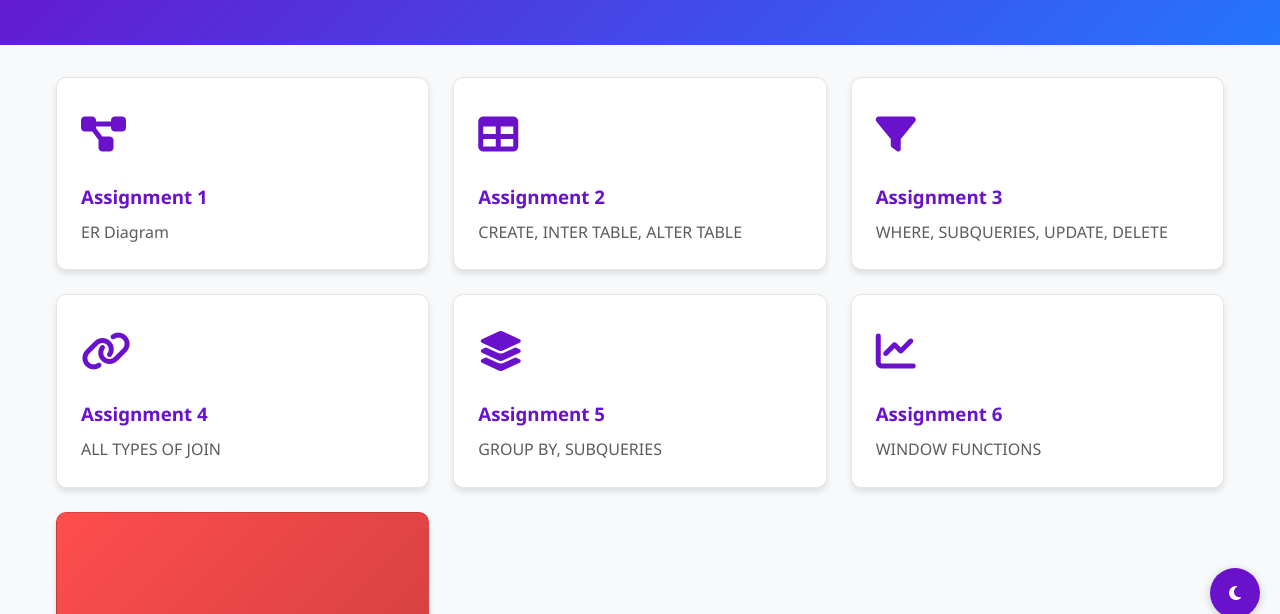
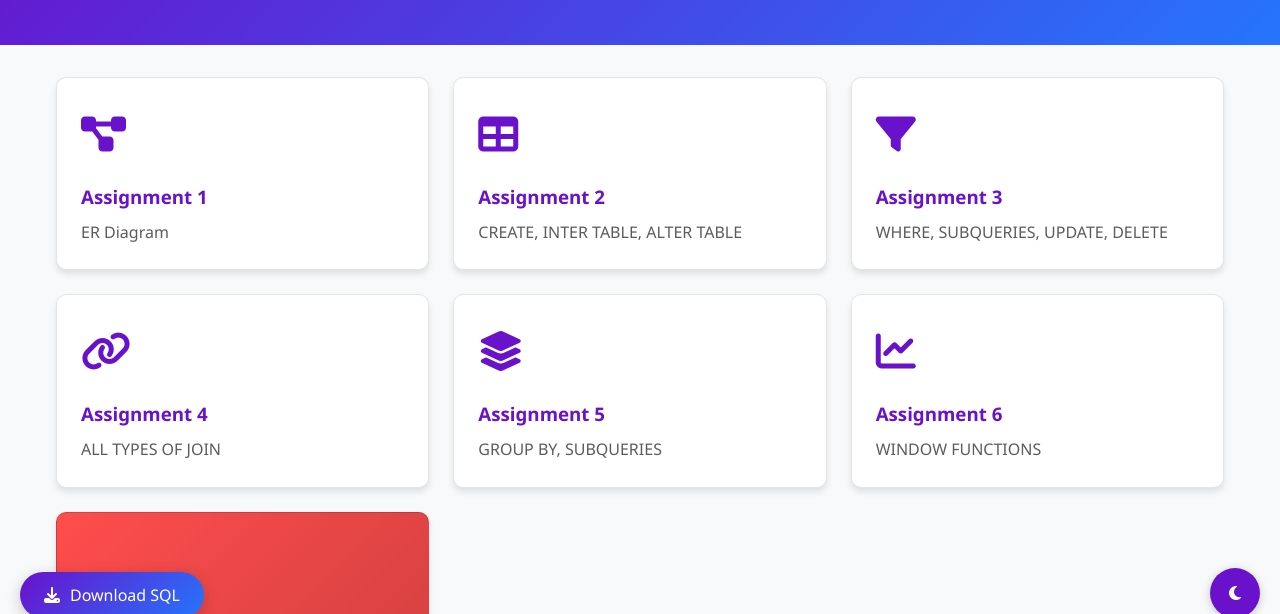
Before and after one commit to AQADIL/dbms3, a plain HTML site: page index.html in a window 1280 px wide. Shown: the part 162-776 px from the top of the page. Drawn offline with Linux system fonts and the light colour scheme.

Commit message:
Update style.css

```diff
--- a/style.css
+++ b/style.css
@@ -256,6 +256,35 @@ footer {
     }
 }
 
+/* SQL Download Button */
+.sql-download-btn {
+  position: fixed;
+  bottom: 20px;
+  left: 20px;
+  padding: 12px 24px;
+  background: linear-gradient(135deg, var(--primary-color), var(--secondary-color));
+  color: white;
+  border: none;
+  border-radius: 30px;
+  font-size: 1rem;
+  cursor: pointer;
+  box-shadow: 0 4px 15px rgba(0, 0, 0, 0.2);
+  display: flex;
+  align-items: center;
+  gap: 10px;
+  z-index: 100;
+  transition: var(--transition);
+}
+
+.sql-download-btn:hover {
+  transform: translateY(-3px);
+  box-shadow: 0 6px 20px rgba(0, 0, 0, 0.3);
+}
+
+.sql-download-btn:active {
+  transform: translateY(1px);
+}
+
 @media (max-width: 480px) {
     header {
         padding: 2rem 1rem;
```
